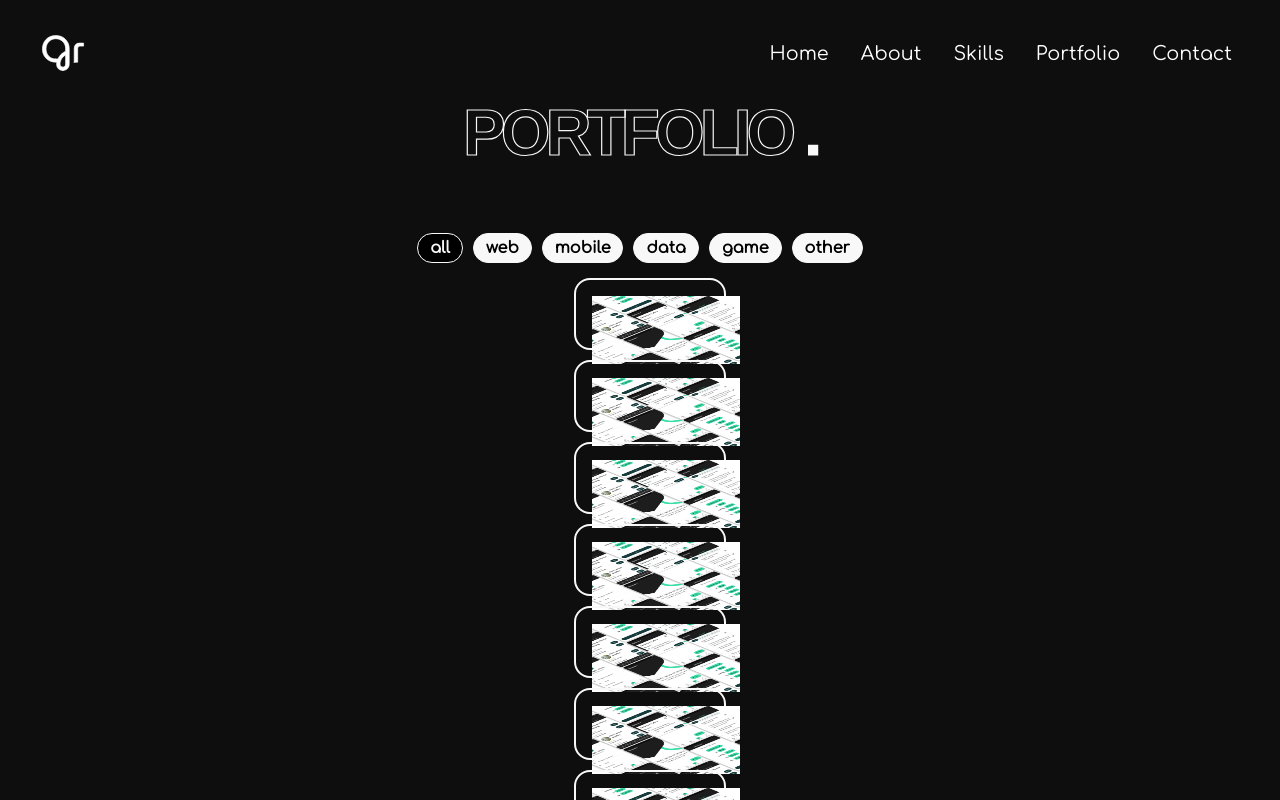
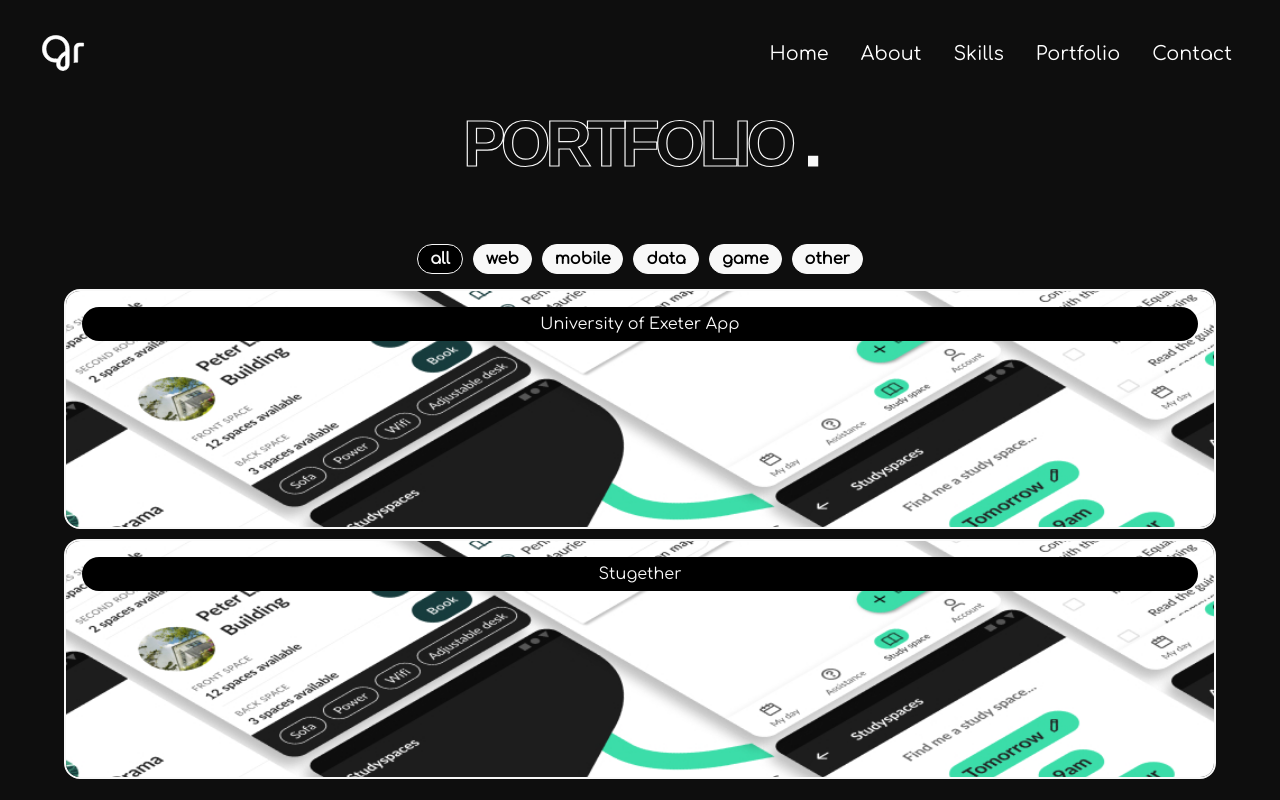
Before and after one commit to gowth6m/myportfolio, a React (Create React App) app: page /portfolio in a window 1280 px wide. Shown: the top 800 px of the page. Built offline with nearby package versions, Linux system fonts and the light colour scheme.

Commit message:
added data for portfolio

```diff
--- a/src/components/portfolio/Portfolio.css
+++ b/src/components/portfolio/Portfolio.css
@@ -42,17 +42,3 @@
     background-color: black;
     color: var(--white);
 }
-
-.portfolio-item-container {
-    background-color: transparent;
-    height: auto;
-    width: 100%;
-    display: flex;
-    margin: 10px;
-    padding: 1em;
-    flex-wrap: wrap;
-    flex-direction: column;
-    border: 2px solid var(--white);
-    border-radius: var(--itemRadius);
-    position: relative;
-}
--- a/src/components/portfolio/Portfolio.tsx
+++ b/src/components/portfolio/Portfolio.tsx
@@ -1,18 +1,44 @@
 import { useState } from "react";
 import "./Portfolio.css";
 import PortfolioItem from "./PortfolioItem";
+
+const data = [
+  {
+    key: 0,
+    title: "University of Exeter App",
+    description: "App developed using Flutter",
+    imageUrl: "uoe_app.jpg",
+    link: "https://m.exeter.ac.uk",
+    github: "",
+    filters: ["web", "mobile"],
+  },
+  {
+    key: 1,
+    title: "Stugether",
+    description: "App developed using Django",
+    imageUrl: "uoe_app.jpg",
+    link: "https://m.exeter.ac.uk",
+    github: "",
+    filters: ["web"],
+  },
+];
 
 export function Portfolio() {
   let items: PortfolioItem[] = [];
   let filters: string[] = ["all", "web", "mobile", "data", "game", "other"];
   const [currentFilter, setCurrentFilter] = useState("all");
 
-  for (let i = 0; i < 10; i++) {
+  for (let i = 0; i < data.length; i++) {
     items.push(
-      new PortfolioItem(i, "item " + i, "description", "uoe_app.jpg", "link", [
-        "game",
-        "web",
-      ])
+      new PortfolioItem(
+        data[i].key,
+        data[i].title,
+        data[i].description,
+        data[i].imageUrl,
+        data[i].link,
+        data[i].github,
+        data[i].filters
+      )
     );
   }
 
@@ -42,7 +68,6 @@
             .filter((item) => item.filters?.includes(currentFilter))
             .map((item, index) => {
               return item.render();
-              // );
             })}
         </div>
       </div>
--- a/src/components/portfolio/PortfolioItem.css
+++ b/src/components/portfolio/PortfolioItem.css
@@ -1,7 +1,7 @@
-/* .portfolio-item-container {
+.portfolio-item-container {
     background-color: transparent;
-    height: auto;
-    width: 100%;
+    height: 30vh;
+    width: 90vw;
     display: flex;
     margin: 10px;
     padding: 1em;
@@ -10,12 +10,25 @@
     border: 2px solid var(--white);
     border-radius: var(--itemRadius);
     position: relative;
-} */
+    overflow: hidden;
+}
 
 .portfolio-item-background {
+    top: 0;
+    left: 0;
     width: 100%;
     height: 100%;
     margin: 0;
     padding: 0;
     position: absolute;
+    object-fit: cover;
 }
+
+.portfolio-item-title {
+    z-index: 5;
+    width: 100%;
+    background-color: rgb(0, 0, 0);
+    margin: 0;
+    padding: 0.5em;
+    border-radius: 20px;
+}
--- a/src/components/portfolio/PortfolioItem.tsx
+++ b/src/components/portfolio/PortfolioItem.tsx
@@ -6,6 +6,7 @@
   description: string;
   imageUrl: string;
   link: string;
+  github: string;
   filters?: string[];
 
   constructor(
@@ -14,6 +15,7 @@
     description: string,
     imageUrl: string,
     link: string,
+    github: string,
     filters?: string[]
   ) {
     this.key = key;
@@ -21,6 +23,7 @@
     this.description = description;
     this.imageUrl = imageUrl;
     this.link = link;
+    this.github = github;
     this.filters = ["all", ...filters!]; // forcing it to have 'all' filter
   }
 
@@ -34,7 +37,7 @@
             process.env.PUBLIC_URL + "/assets/portfolio_assets/" + this.imageUrl
           }
         ></img>
-        <div>{this.title}</div>
+        <div className="portfolio-item-title">{this.title}</div>
         <div>{this.description}</div>
       </div>
     );
```
